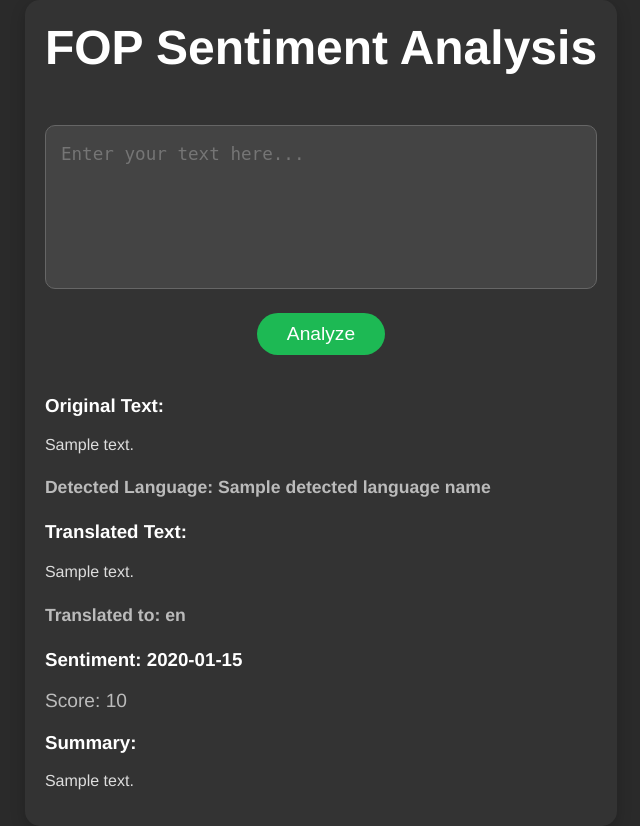
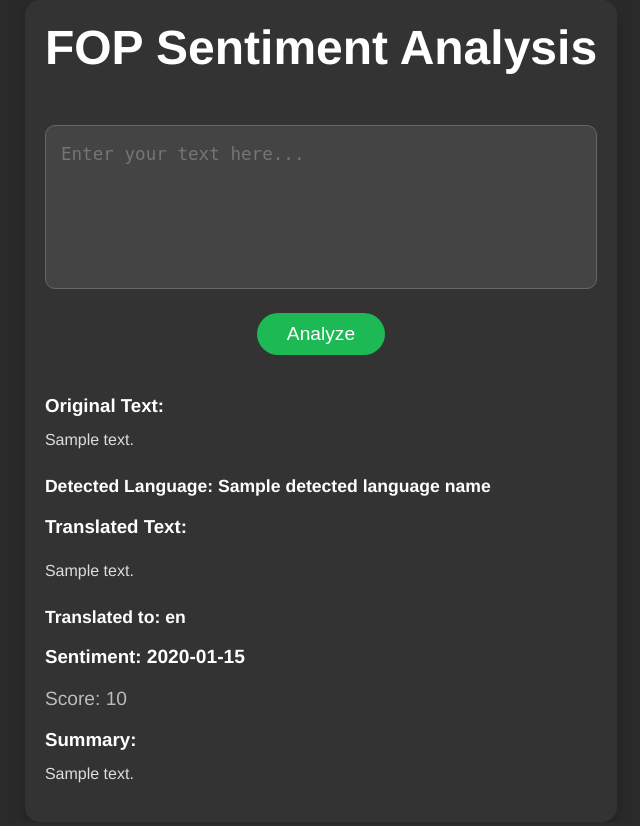
Before and after one commit to 007Wrld/FOPdeploy, a Flask app: template templates/index.html in a window 1280 px wide. Shown: the whole page, without its empty margins (319-959 px from the left). After the commit the page ends 783 px from the top, so only its background shows below. Run offline with Flask 3, Linux system fonts and the light colour scheme; the template is opened without the code that fills it: most values are stand-ins (such as "Sample title", 1, 10 or a date in 2020).

Commit message:
Update styles.css

```diff
--- a/static/styles.css
+++ b/static/styles.css
@@ -87,6 +87,7 @@ p {
 
 .sentiment {
     font-weight: bold;
+    font-size: 1.2rem;
 }
 
 .sentiment.positive {
@@ -105,15 +106,33 @@ p {
     margin-top: 10px;
     font-size: 1rem;
     color: #ddd;
+    line-height: 1.6;
 }
 
 .translated-text {
     margin-top: 20px;
     font-size: 1rem;
     color: #ddd;
+    line-height: 1.6;
 }
 
 h4 {
     font-size: 1.1rem;
     color: #bbb;
 }
+
+/* Adding additional styles for better UI */
+.result-section h3, .result-section h4 {
+    color: #fff;
+    margin-bottom: 10px;
+}
+
+textarea, button {
+    border-radius: 10px;
+    outline: none;
+}
+
+/* Optional: Animation for when the sentiment result is displayed */
+.sentiment {
+    transition: color 0.5s ease;
+}
```
